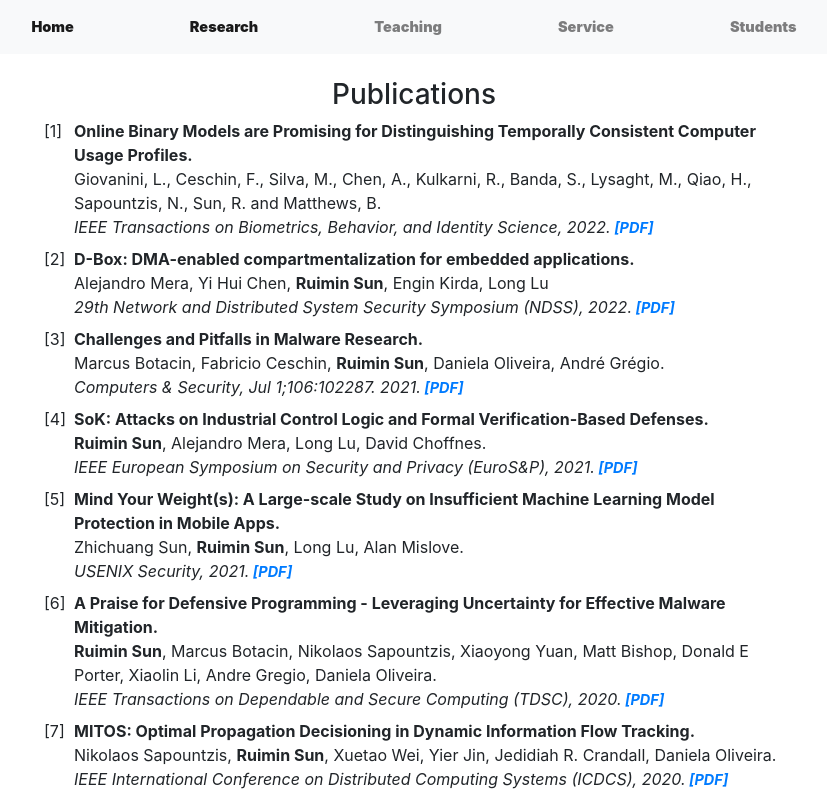
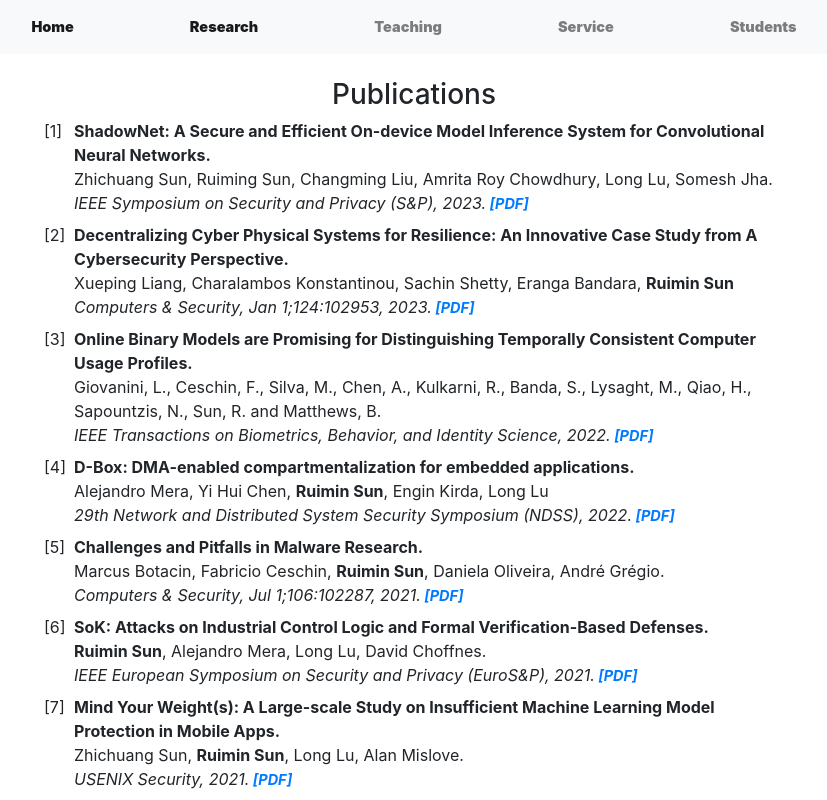
Before and after one commit to gracesrm/gracesrm.github.io, a React (Create React App) app: page /research in a window 1280 px wide. Shown: the top 800 px of the page, without its empty margins (226-1053 px from the left). Built offline with nearby package versions, Linux system fonts and the light colour scheme.

Commit message:
update shadownet paper

```diff
--- a/package.json
+++ b/package.json
@@ -12,7 +12,7 @@
     "react-bootstrap": "^1.0.1",
     "react-dom": "^16.13.1",
     "react-router-dom": "^5.2.0",
-    "react-scripts": "^3.4.1"
+    "react-scripts": "^5.0.1"
   },
   "scripts": {
     "start": "react-scripts start",
--- a/src/Home/News.jsx
+++ b/src/Home/News.jsx
@@ -16,6 +16,7 @@ const News = () => {
             </Row>
             <ParagraphContainer>
                 <ul className='ul_margin_bottom'>
+                    <li className="text-left" >[Dec. 2022] Our work <a href="">ShadowNet: A Secure and Efficient On-device Model Inference System for Convolutional Neural Networks</a> is going to appear in IEEE S&P 2023. </li>
                     <li className="text-left" >[June 2022] Our work <a href="https://ieeexplore.ieee.org/document/9786768">Online Binary Models are Promising for Distinguishing Temporally Consistent Computer Usage Profiles</a> is accepted by IEEE Transactions on Biometrics, Behavior, and Identity Science.</li>
                     <li className="text-left" >[May 2022] I'm serving as Guest Editor at Special Issue on Memory-based Malware and other Unconventional Threats at ACM Journal <a href="https://dl.acm.org/journal/dtrap">Digital Threats: Research and Practice</a>.</li>
                     <li className="text-left" >[April 2022] Our work <a href="https://www.ndss-symposium.org/ndss-paper/auto-draft-258/"> D-Box: DMA-enabled compartmentalization for embedded applications </a> is presented at NDSS 2022.</li>
--- a/src/Research/index.jsx
+++ b/src/Research/index.jsx
@@ -48,6 +48,18 @@ const Research = () => {
 const publications = () => (
     <ol reversed>
         <li className="text-left li_padding_bottom">
+            <dt>ShadowNet: A Secure and Efficient On-device Model Inference System for Convolutional Neural Networks.</dt>
+            <div>Zhichuang Sun, Ruiming Sun, Changming Liu, Amrita Roy Chowdhury, Long Lu, Somesh Jha.</div>
+            <div><em>IEEE Symposium on Security and Privacy (S&P), 2023.
+            <a href={""}> [PDF]</a></em></div>
+        </li>
+        <li className="text-left li_padding_bottom">
+            <dt>Decentralizing Cyber Physical Systems for Resilience: An Innovative Case Study from A Cybersecurity Perspective.</dt>
+            <div>Xueping Liang, Charalambos Konstantinou, Sachin Shetty, Eranga Bandara, <b>Ruimin Sun</b></div>
+            <div><em>Computers & Security, Jan 1;124:102953, 2023.
+            <a href={"https://www.sciencedirect.com/science/article/pii/S0167404822003455"}> [PDF]</a></em></div>
+        </li>
+        <li className="text-left li_padding_bottom">
             <dt>Online Binary Models are Promising for Distinguishing Temporally Consistent Computer Usage Profiles.</dt>
             <div>Giovanini, L., Ceschin, F., Silva, M., Chen, A., Kulkarni, R., Banda, S., Lysaght, M., Qiao, H., Sapountzis, N., Sun, R. and Matthews, B.</div>
             <div><em>IEEE Transactions on Biometrics, Behavior, and Identity Science, 2022.
@@ -62,7 +74,7 @@ const publications = () => (
         <li className="text-left li_padding_bottom">
             <dt>Challenges and Pitfalls in Malware Research. </dt>
             <div>Marcus Botacin, Fabricio Ceschin, <b>Ruimin Sun</b>, Daniela Oliveira, André Grégio. </div>
-            <div><em>Computers & Security, Jul 1;106:102287. 2021.
+            <div><em>Computers & Security, Jul 1;106:102287, 2021.
             <a href={"https://www.sciencedirect.com/science/article/pii/S0167404821001115"}> [PDF]</a></em></div>
         </li>
         <li className="text-left li_padding_bottom">
--- a/src/Students/index.jsx
+++ b/src/Students/index.jsx
@@ -13,6 +13,7 @@ const Students = () => (
         </Row>
         <Paragraph>
             <ol >
+                <li className='text-left li_padding_bottom'> Samin Yasar Chowdhury </li>
                 <li className="text-left li_padding_bottom"> Mohammed Al Duniawi </li>
                 <li className="text-left li_padding_bottom"> Qiming Guo </li>
             </ol>
```
